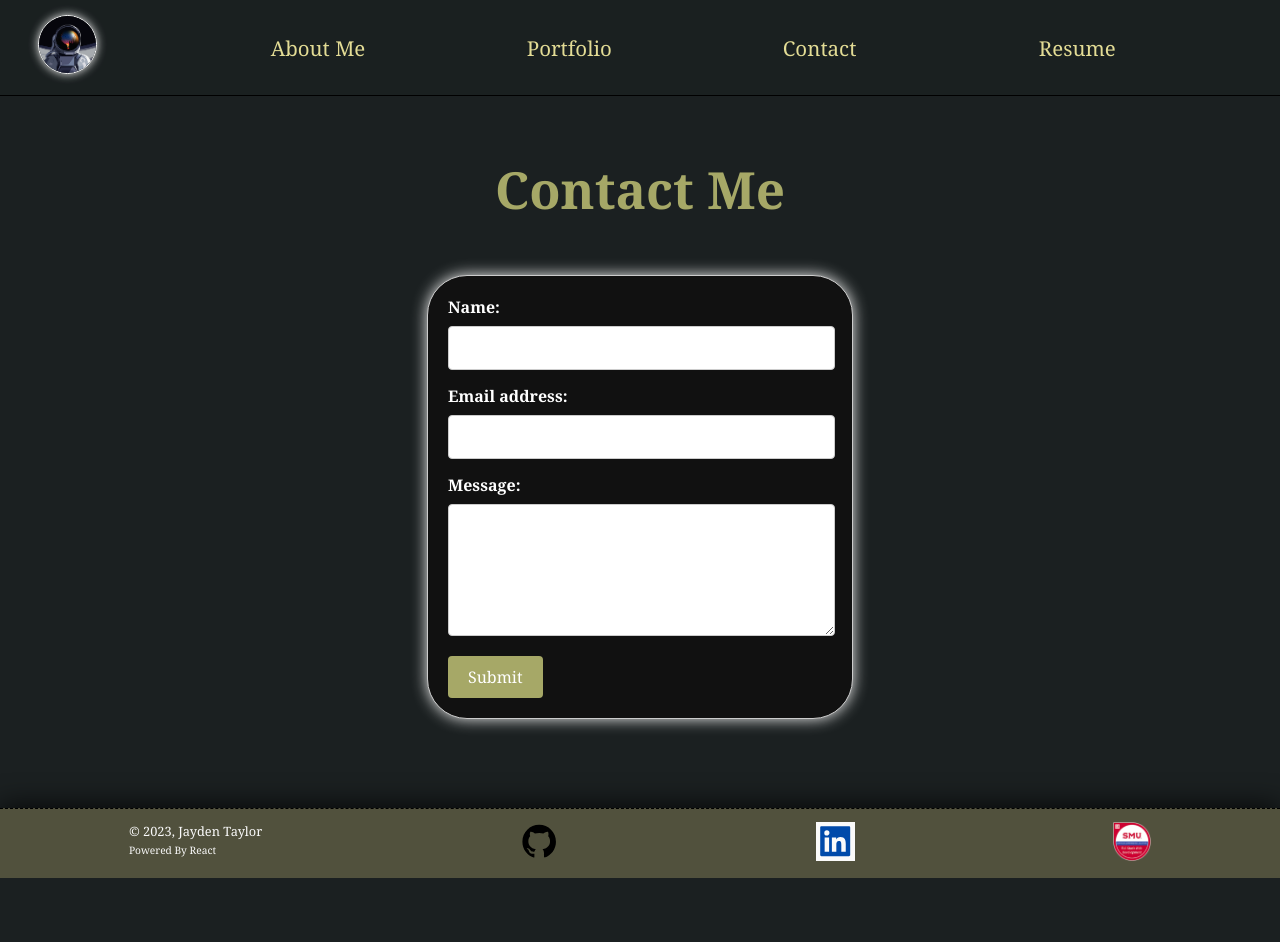
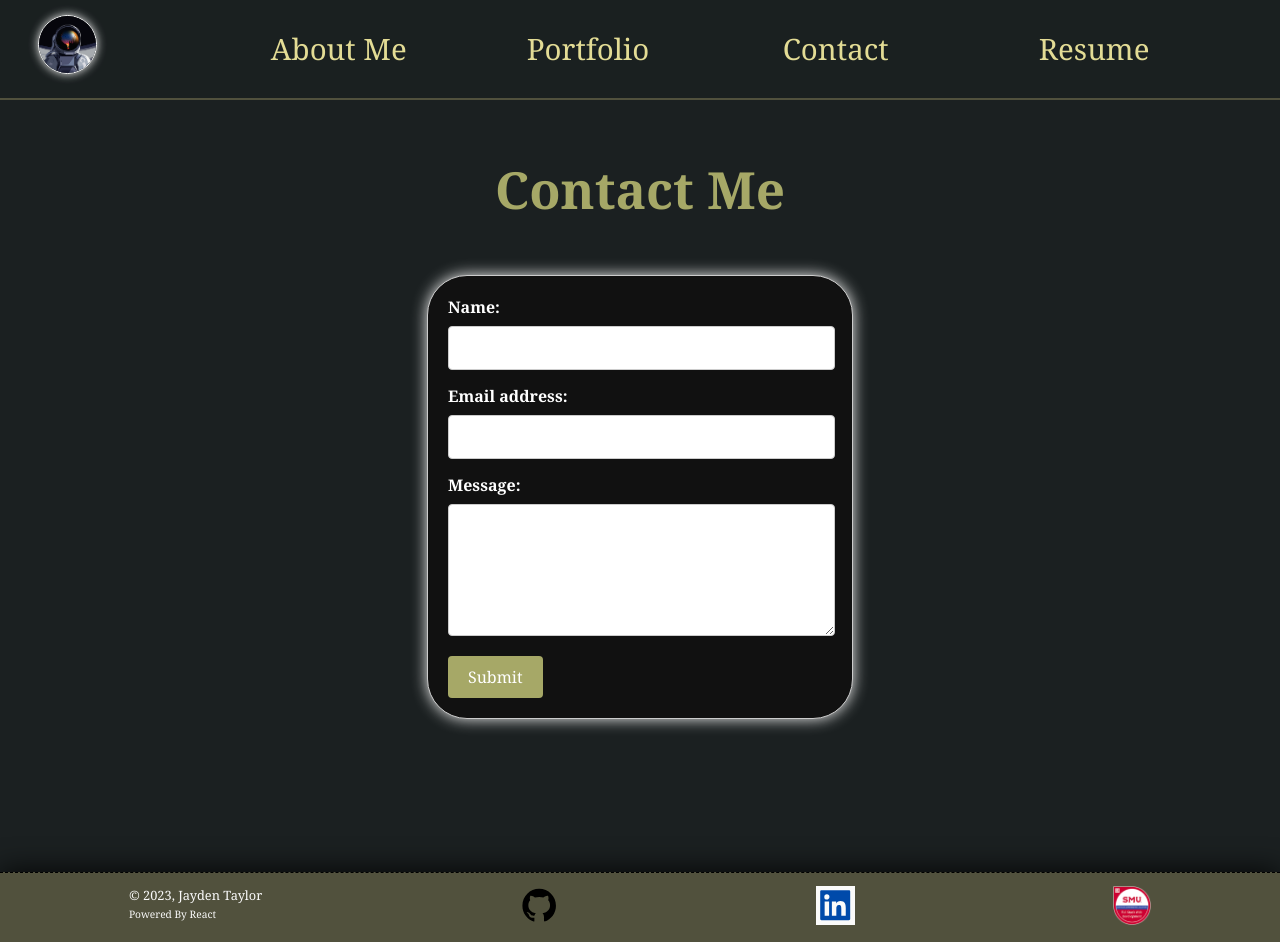
Before and after one commit to Jay1194/react-portfolio, a React (Create React App) app: page / in a window 1280 px wide. Both pictures are taken after a click on the link "Contact". Before the commit the page ends 878 px from the top, so only its background shows below. Built offline with nearby package versions, Linux system fonts and the light colour scheme.

Commit message:
responsive on all screen sizes

```diff
--- a/src/index.css
+++ b/src/index.css
@@ -61,7 +61,7 @@ nav {
   width: 100%;
   z-index: 1111;
   top:0;
-  border-bottom: var(--dark) 1px solid;
+  border-bottom: var(--secondary) 2px solid;
  }
 
 /* Hide Nav Bar*/
@@ -408,7 +408,34 @@ a {
   text-decoration:none;
 }
  /* Screen Sizes*/
-@media screen and (max-width: 415px) {
+ @media screen and (max-width: 1368px) {
+  nav li {
+    font-size: 2.3vw;
+  }
+  .contact-form {
+    margin-bottom: 7vw;
+  }
+  .center {
+    margin-bottom: 12vw;
+  }
+ }
+ @media screen and (max-width: 1280px) {
+  .center {
+    margin-bottom: 8vw;
+  }
+ }
+ @media screen and (max-width: 1024px) {
+nav li {
+  font-size: 2vw;
+}
+.center {
+  margin-bottom: 4vw;
+}
+form {
+  max-width: 50%;
+}
+ }
+@media screen and (max-width: 912px) {
   /* navigation */
   .avatar{
     width:80%;
@@ -440,7 +467,7 @@ a {
     font-size: 8.5vw;
     }
 
-  /* type efeect */
+  /* type effect */
   .typeEffect {
     font-size:7vw;
     width: 80%;
@@ -533,6 +560,15 @@ a {
   }
   .center {
     font-size: 4vw;
-    margin-bottom: 40vw;
+    margin-bottom: 41vw;
   }
 }
+@media screen and (max-width: 412px) {
+  .center {
+    margin-bottom: 59vw;
+  }
+  #contact-form {
+    max-width: 70%;
+    margin-bottom: 13vw;
+  }
+}
```
